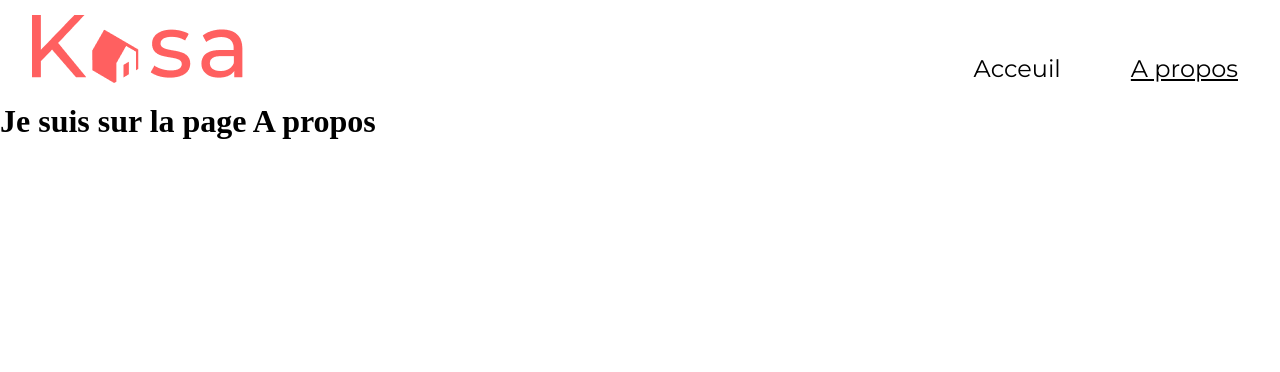
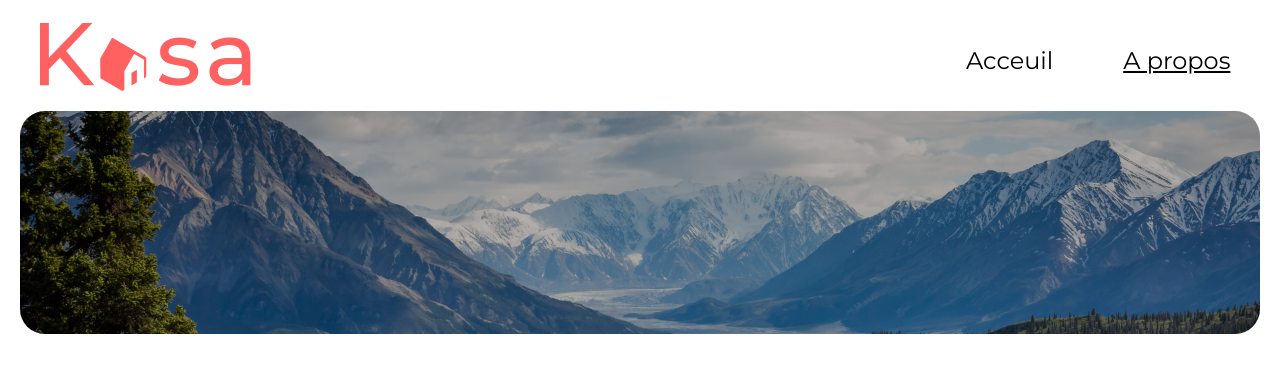
Before and after one commit to Hosna98/Kasa, a React (Vite) app: page /Apropos in a window 1280 px wide. Shown: the top 372 px of the page. Built offline with nearby package versions, Linux system fonts and the light colour scheme.

Commit message:
ajout page apropos

```diff
--- /dev/null
+++ b/src/components/Bannerapropos.jsx
@@ -0,0 +1,12 @@
+import img from "../assets/image/IMG_ABOUT.png"
+
+const Bannerapropos = () => {
+    return (
+        <div className="banner">
+          <img src={img} alt="montagnes" className="bannerImg" />
+          <div className="mask"></div>
+        </div>
+      );
+    };
+
+export default Bannerapropos;
--- /dev/null
+++ b/src/components/Bannerimg.jsx
@@ -0,0 +1,19 @@
+
+import img from "../assets/image/BannerHome.png";
+
+const Bannerimg = () => {
+  return (
+    <div className="banner">
+      <img src={img} alt="montagnes" className="bannerImg" />
+      <div className="mask"></div>
+
+        <h1>Chez vous,
+        partout et ailleurs
+        </h1>
+
+
+    </div>
+  );
+};
+
+export default Bannerimg;
--- a/src/main.scss
+++ b/src/main.scss
@@ -1,5 +1,6 @@
 @use"./sass/App.scss";
 @use"./sass/Header.scss";
-@use"./sass/Home.scss";
+
 @use"./sass/Thumb.scss";
 @use"./sass/Footer.scss";
+@use"./sass/Bannerimg.scss";
--- a/src/pages/About.jsx
+++ b/src/pages/About.jsx
@@ -1,10 +1,12 @@
+import Bannerapropos from "../components/Bannerapropos";
 
 
 const About = () => {
     return (
-        <div>
-         <h1>Je suis sur la page A propos</h1>
+        <div className="about">
+            <Bannerapropos />
         </div>
+
     );
 };
 
--- a/src/pages/Home.jsx
+++ b/src/pages/Home.jsx
@@ -7,6 +7,7 @@ import Gallery from './Gallery';
 import Thumb from "../components/Thumb";
 import logements from "../data/logements.json"
 import Footer from "../components/Footer";
+import Bannerimg from "../components/Bannerimg";
 
 
 const Home = () => {
@@ -14,13 +15,11 @@ const Home = () => {
 
           <div className="home">
             <div className="banner">
-                <img src="../src/assets/image/BannerHome.png" alt="image montagnes" className="banner-img" />
-                <h1 className="banner-title">Chez vous, partout et ailleur</h1>
-              </div>
-
-              <div className="gallery">
-                  <Thumb logements = {logements}/>
-              </div>
+              <Bannerimg />
+            </div>
+            <div className="gallery">
+              <Thumb logements = {logements}/>
+            </div>
 
               <Footer />
           </div>
--- /dev/null
+++ b/src/sass/Bannerimg.scss
@@ -0,0 +1,74 @@
+.banner{
+  margin: auto;
+  width: 100%;
+  display: flex;
+  align-items: center;
+  justify-content: center;
+  position: relative;
+  border-radius: 1.5625rem;
+  background: #F6F6F6;
+  height: 223px;
+  max-width: 1240px;
+  margin-bottom: 30px;
+  @media screen and (max-width:1024px) {
+    height: 200px;
+  }
+  @media screen and (max-width:768px) {
+    height: 111px;
+    border-radius: 10px;
+    margin-bottom: 20px;
+   }
+  .bannerImg{
+    border-radius: 1.5625rem;
+    object-fit: cover;
+    width: 100%;
+    height: 100%;
+    @media screen and (max-width:768px) {
+      border-radius: 10px;
+     }
+  }
+  h1{
+    color: white;
+    position: absolute;
+    height: 100%;
+    width: 100%;
+    display: flex;
+    justify-content: center;
+    align-items: center;
+    font-family: Montserrat;
+    font-size: 3rem;
+    @media screen and (max-width:1024px) {
+      font-size: 2.35rem;
+    }
+    @media screen and (max-width:768px) {
+      display: flex;
+      flex-direction: column;
+      align-items: flex-start;
+      font-size: 2rem;
+      font-weight: 300;
+     }
+    @media screen and (max-width:375px) {
+      font-size: 1.7rem;
+      font-weight: 300;
+     }
+    p{
+      @media screen and (max-width:768px) {
+        margin: 0;
+        padding: 0;
+       }
+    }
+  }
+  .mask{
+    position: absolute;
+    height: 100%;
+    width: 100%;
+    border-radius: 1.5625rem;
+    opacity: 0.3;
+    background: #000;
+    mix-blend-mode: darken;
+    @media screen and (max-width:768px) {
+    border-radius: 10px;
+     }
+  }
+
+}
--- a/src/sass/Footer.scss
+++ b/src/sass/Footer.scss
@@ -2,7 +2,7 @@
 
   .footer {
 
-    width: 100%;
+
     background-color: black; /* Arrière-plan noir */
     text-align: center; /* Centrer le contenu */
     padding: 50px; /* Espacement intérieur */
--- a/src/sass/Home.scss
+++ b/src/sass/Home.scss
@@ -8,60 +8,3 @@
     max-width: 1240px;
     height: 90%;
 }
-
-.banner{
-    height: 180px;
-    margin-bottom: 40px;
-    position: relative;
-    opacity: 0.9;
-    mix-blend-mode: darken;
-    @media screen and (max-width:1024px) {
-        height: 200px;
-      }
-      @media screen and (max-width:768px) {
-        height: 111px;
-        border-radius: 10px;
-        margin-bottom: 20px;
-       }
-}
-
-
-.banner-img {
-    border-radius: 25px; /* Arrondir les coins */
-    height: 100%; /* Hauteur à 100% */
-    opacity: 0.7;
-    object-fit: cover; /* Ajustement de l'objet pour remplir le conteneur */
-    width: 100%; /* Assurez-vous que l'image prend toute la largeur de son conteneur */
-    @media screen and (max-width:768px) {
-        border-radius: 10px;
-    }
-}
-
-.banner-title {
-    position: absolute; /* Positionnement absolu pour superposer le texte */
-    top: 10px; /* Ajuster la distance du haut */
-    left: 20px; /* Ajuster la distance de la gauche */
-    color: white; /* Couleur du texte en blanc */
-    text-shadow: 1px 1px 2px rgba(0, 0, 0, 0.7); /* Optionnel : ajouter une ombre au texte */
-    width: 100%;
-    display: flex;
-    justify-content: center;
-    align-items: center;
-    font-family: Montserrat;
-    font-size: 3rem;
-    padding: 50px;
-    @media screen and (max-width:1024px) {
-        font-size: 2.35rem;
-      }
-      @media screen and (max-width:768px) {
-        display: flex;
-        flex-direction: column;
-        align-items: flex-start;
-        font-size: 2rem;
-        font-weight: 300;
-       }
-      @media screen and (max-width:375px) {
-        font-size: 1.7rem;
-        font-weight: 300;
-       }
-}
--- a/src/sass/Thumb.scss
+++ b/src/sass/Thumb.scss
@@ -1,114 +1,15 @@
-/*
-  .container {
-    display: grid;
-    grid-template-columns: repeat(3, 1fr);
-    grid-gap: 20px;
-  }
 
-  .card {
-    background-color: gray;
-    border-radius: 10px;
-    padding: 20px;
-    text-align: center;
-  }
-
-  .card-image{
-    background-color: #ff6b6b
-
-  }
-
-  .card-title {
-    font-size: 18px;
-    font-weight: bold;
-    margin-bottom: 10px;
-  }
-
-  .card-text {
-    font-size: 14px;
-    color: #fff;
-  }
-
-  */
-/*
-  .gallery{
-    width: 100%;
-    border-radius: 25px;
-    background: #F6F6F6;
-    display: grid;
-    justify-content: center;
-    align-items: center;
-    grid-template-columns: repeat(3,28%);
-    grid-template-rows: auto;
-    gap: 40px;
-    padding: 40px 0px;
-    margin: 0 auto;
-    max-width: 1240px;
-
-  }
-
-  .thumb {
-    display: flex;
-    justify-content: center;
-    align-items: center;
-    border-radius: 30px;
-    position: relative;
-    cursor: pointer;
-
-
-    @media screen and (max-width: 768px) {
-      height: 255px;
-
-
-    }
-    img {
-
-      border-radius: 10px;
-      object-fit: cover;
-      display: flex;
-      width: 340px;
-      height: 340px;
-
-    }
-
-
-    h2 {
-      position: absolute;
-      height: 20%;
-      width: 100%;
-      margin-left: 10px;
-      bottom: 0;
-      left: 0;
-      display: flex;
-      justify-content: flex-start;
-      align-items: center;
-      color: #fff;
-      font-family: Montserrat;
-      font-size: 18px;
-      font-style: normal;
-      font-weight: 500;
-
-
-      padding: 10px;
-      box-sizing: border-box;
-      border-radius: 0 0 10px 10px;
-
-
-
-    }
-  }
-
-
-    */
     .gallery {
       grid-template-columns: repeat(3, 30%); /* Modifiez ceci pour que les images soient plus proches les unes des autres */
       grid-template-rows: auto;
-      gap: 45px; /* Modifiez ceci pour que les images soient plus proches les unes des autres */
+      gap: 35px; /* Modifiez ceci pour que les images soient plus proches les unes des autres */
       display: grid;
       background: #F6F6F6;
       border-radius: 25px;
       padding: 56px 50px 43px;
       margin-left: 80px ;
-      margin:auto;
+      margin-right: 80px;
+
     }
 
     .thumb {
```
Also changed, not shown: src/assets/image/logoKazaFooter.svg (deleted).
